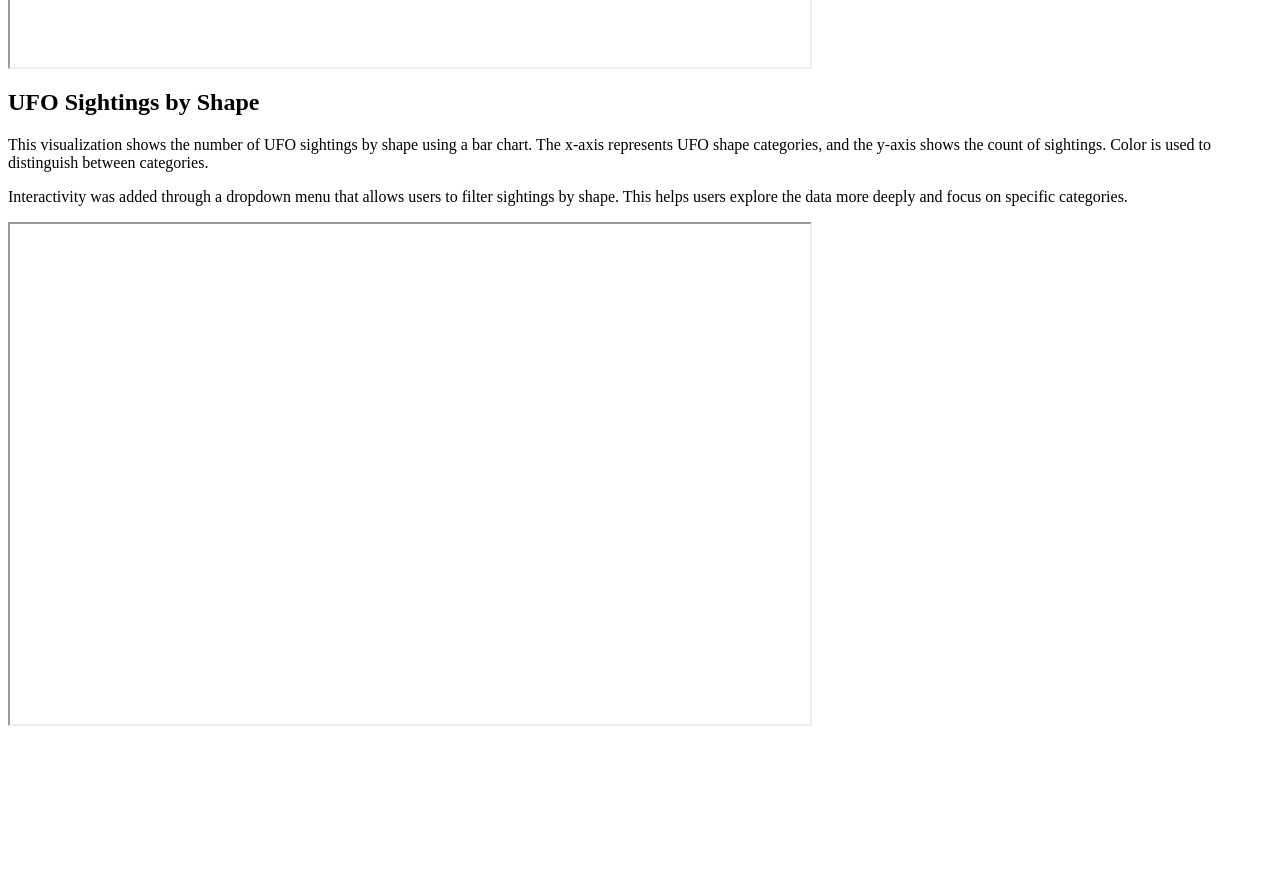
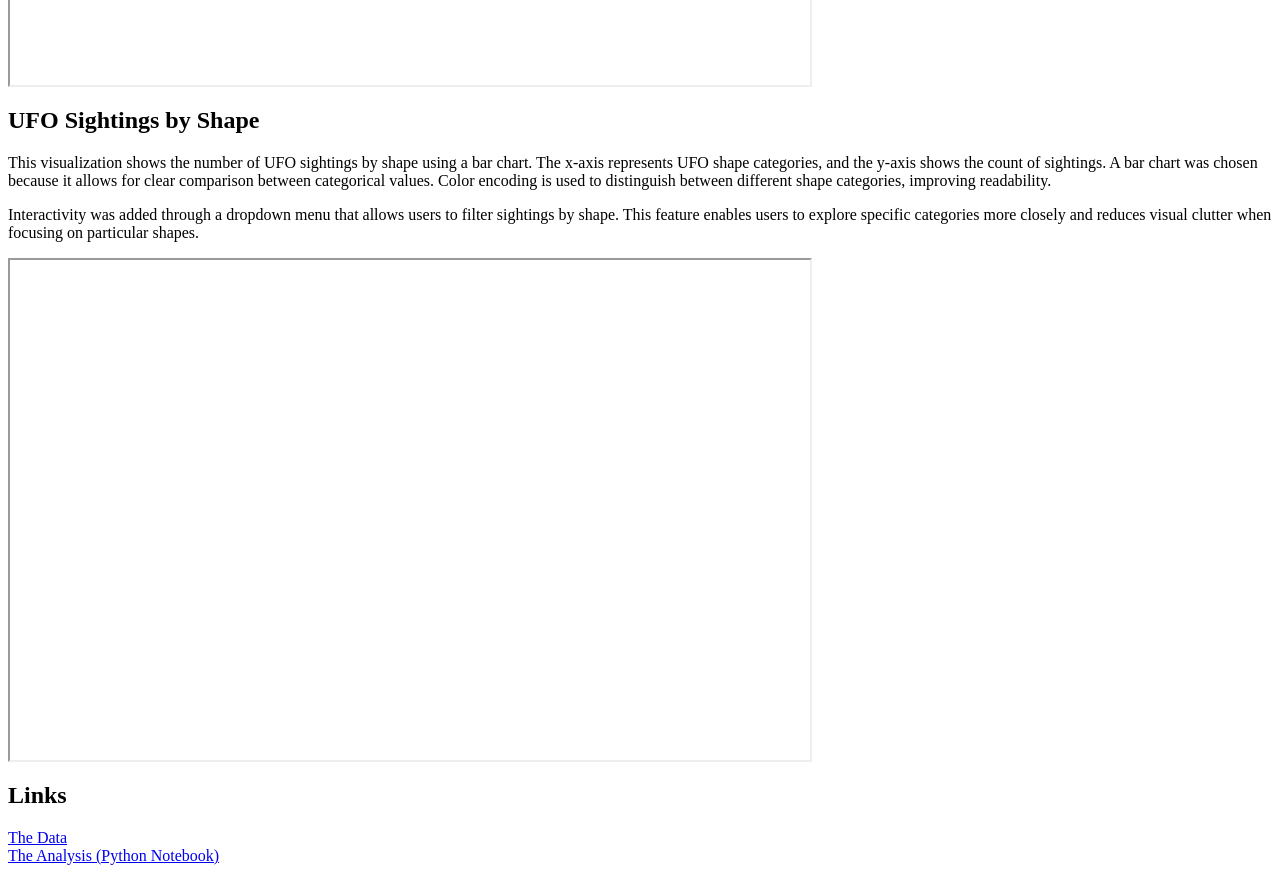
Before and after one commit to light-honey/ufo-dataviz, a plain HTML site: page index.html in a window 1280 px wide. Shown: the part 600-1481 px from the top of the page. Before the commit the page ends 1334 px from the top, so only its background shows below. Drawn offline with Linux system fonts and the light colour scheme; a script that the page names is missing.

Commit message:
Update index.html

```diff
--- a/index.html
+++ b/index.html
@@ -2,18 +2,28 @@
 
 <h2>UFO Sightings Over Time</h2>
 <p>
-This visualization shows the number of UFO sightings over time. The x-axis represents the year, derived from the datetime variable, and the y-axis shows the total number of sightings. A line chart was chosen to highlight trends over time.
+This visualization shows the number of UFO sightings over time. The x-axis represents the year, which was extracted from the datetime variable using pandas, and the y-axis shows the total number of sightings. A line chart was chosen because it effectively displays trends and patterns over time, making it easier to observe increases or decreases in sightings. Data transformation included converting the datetime column to a proper datetime format and extracting the year for aggregation.
 </p>
 
 <iframe src="chart1.html" width="800" height="500"></iframe>
 
 <h2>UFO Sightings by Shape</h2>
 <p>
-This visualization shows the number of UFO sightings by shape using a bar chart. The x-axis represents UFO shape categories, and the y-axis shows the count of sightings. Color is used to distinguish between categories.
+This visualization shows the number of UFO sightings by shape using a bar chart. The x-axis represents UFO shape categories, and the y-axis shows the count of sightings. A bar chart was chosen because it allows for clear comparison between categorical values. Color encoding is used to distinguish between different shape categories, improving readability.
 </p>
 
 <p>
-Interactivity was added through a dropdown menu that allows users to filter sightings by shape. This helps users explore the data more deeply and focus on specific categories.
+Interactivity was added through a dropdown menu that allows users to filter sightings by shape. This feature enables users to explore specific categories more closely and reduces visual clutter when focusing on particular shapes.
 </p>
 
 <iframe src="chart2.html" width="800" height="500"></iframe>
+<h2>Links</h2>
+<p>
+<a href="https://raw.githubusercontent.com/UIUC-iSchool-DataViz/is445_data/main/ufo-scrubbed-geocoded-time-standardized-00.csv">
+The Data
+</a>
+<br>
+<a href="https://github.com/light-honey/ufo-dataviz/blob/main/jek.ipynb">
+The Analysis (Python Notebook)
+</a>
+</p>
```
